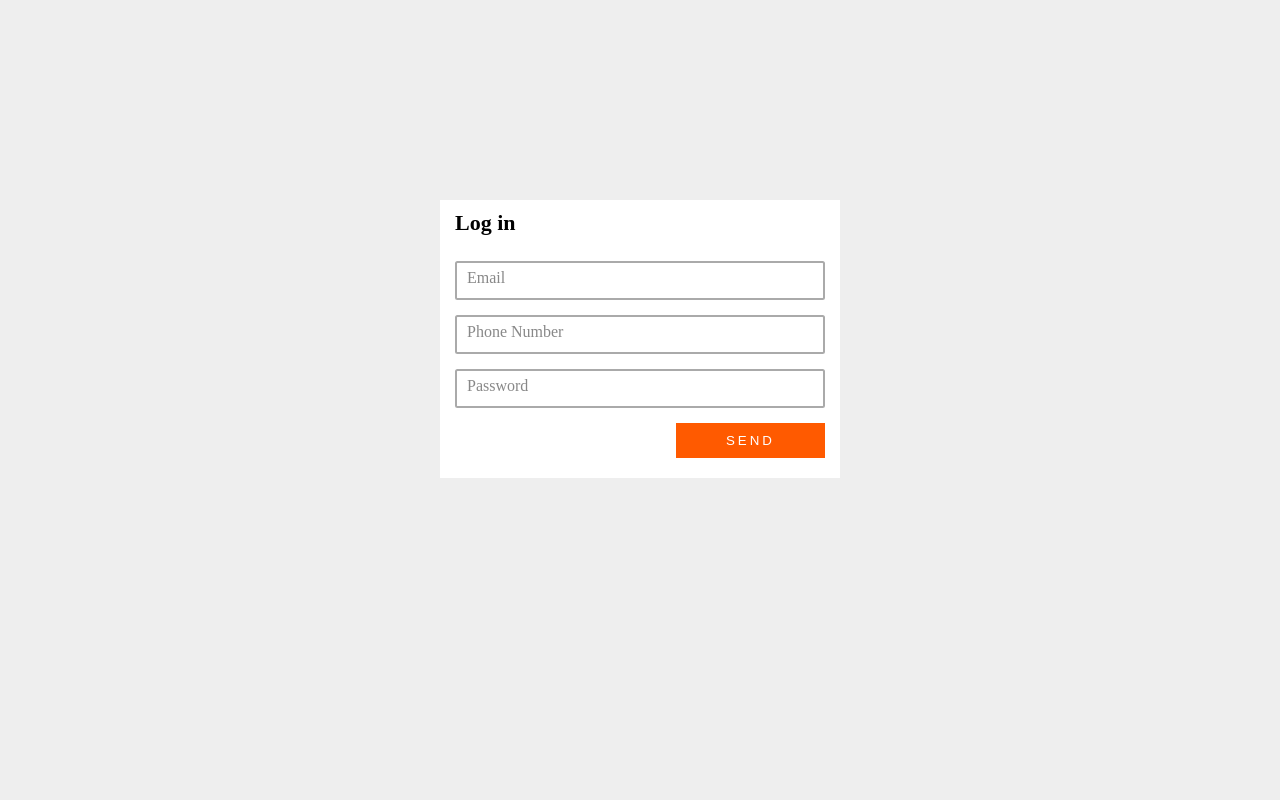
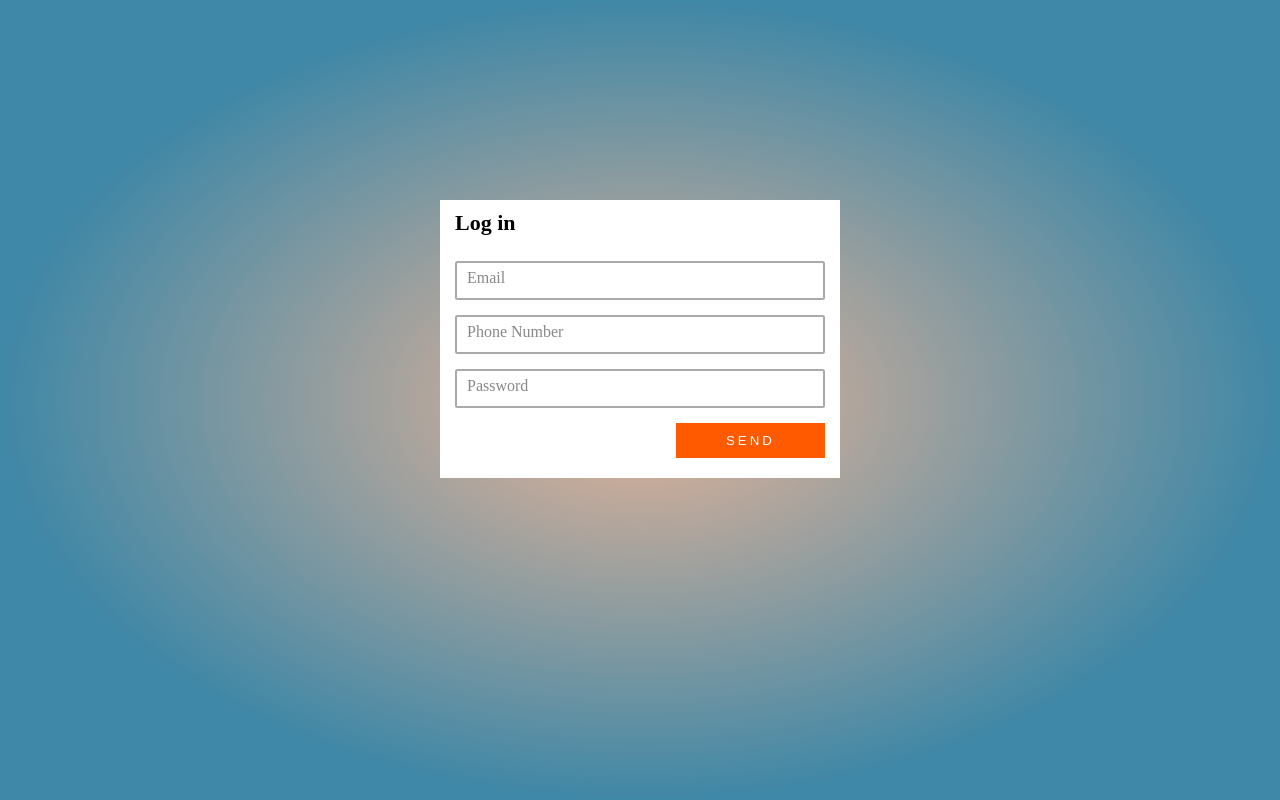
Before and after one commit to kir3kin/form-validation, a React (Create React App) app: page / in a window 1280 px wide. Built offline with nearby package versions, Linux system fonts and the light colour scheme.

Commit message:
add new form bg

```diff
--- a/src/assets/scss/form.scss
+++ b/src/assets/scss/form.scss
@@ -1,9 +1,12 @@
 html {
 	font-size: 62.5%;
+	height: 100%;
 }
 
 body {
-	background:#eee;
+	background: radial-gradient(closest-side, hsl(21, 62%, 75%), hsl(198, 45%, 45%));
+	background-repeat: no-repeat;
+	background-size: cover;
 
 	* {
 		box-sizing: border-box;
@@ -36,7 +39,7 @@ body {
 		z-index: 1;
 
 		border-radius: 1rem;
-		background: rgba(#ff5a00,.8);
+		background: rgba(hsl(21, 100%, 50%),.8);
 		font-size: 2rem;
 		text-align: center;
 		line-height: 6rem;
@@ -85,7 +88,6 @@ body {
 		}
 	}
 }
-
 
 .item {
 	position: relative;
```
Also changed, not shown: src/form/formSlice.ts (indentation only), 6 other files (tests, documents, lock files or other folders).
